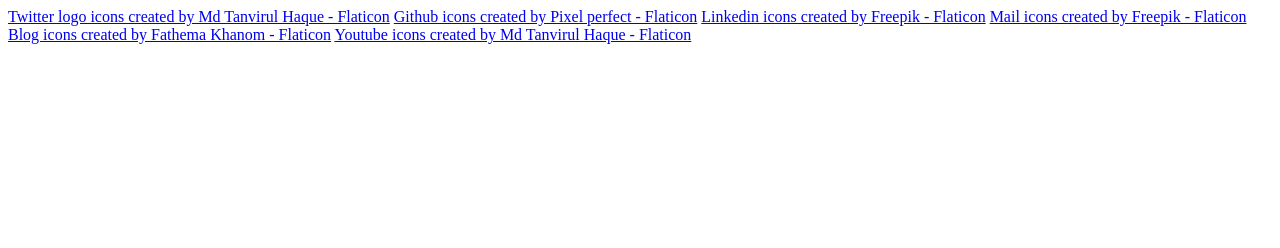
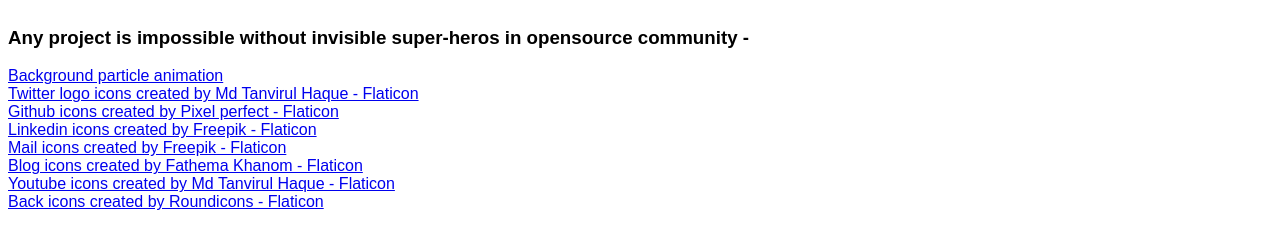
Before and after one commit to AtharvaMahamuni/atharvamahamuni.github.io, a plain HTML site: page attributes.html in a window 1280 px wide. Drawn offline with Linux system fonts and the light colour scheme.

Commit message:
attributes and coming soon page

```diff
--- a/attributes.html
+++ b/attributes.html
@@ -1,17 +1,52 @@
 <!DOCTYPE html>
 <html lang="en">
-<head>
-    <meta charset="UTF-8">
-    <meta http-equiv="X-UA-Compatible" content="IE=edge">
-    <meta name="viewport" content="width=device-width, initial-scale=1.0">
+  <head>
+    <meta charset="UTF-8" />
+    <meta http-equiv="X-UA-Compatible" content="IE=edge" />
+    <meta name="viewport" content="width=device-width, initial-scale=1.0" />
     <title>Attributes</title>
-</head>
-<body>
-    <a href="https://www.flaticon.com/free-icons/twitter-logo" title="twitter logo icons">Twitter logo icons created by Md Tanvirul Haque - Flaticon</a>
-    <a href="https://www.flaticon.com/free-icons/github" title="github icons">Github icons created by Pixel perfect - Flaticon</a>
-    <a href="https://www.flaticon.com/free-icons/linkedin" title="linkedin icons">Linkedin icons created by Freepik - Flaticon</a>
-    <a href="https://www.flaticon.com/free-icons/mail" title="mail icons">Mail icons created by Freepik - Flaticon</a>
-    <a href="https://www.flaticon.com/free-icons/blog" title="blog icons">Blog icons created by Fathema Khanom - Flaticon</a>
-    <a href="https://www.flaticon.com/free-icons/youtube" title="youtube icons">Youtube icons created by Md Tanvirul Haque - Flaticon</a>
-</body>
+  </head>
+  <body>
+    <div style="display: flex; flex-direction: column; font-family: sans-serif">
+      <h3>
+        Any project is impossible without invisible super-heros in opensource
+        community -
+      </h3>
+
+      <a
+        href="https://github.com/VincentGarreau/particles.js"
+        title="particle animation"
+        >Background particle animation</a
+      >
+
+      <a
+        href="https://www.flaticon.com/free-icons/twitter-logo"
+        title="twitter logo icons"
+        >Twitter logo icons created by Md Tanvirul Haque - Flaticon</a
+      >
+      <a href="https://www.flaticon.com/free-icons/github" title="github icons"
+        >Github icons created by Pixel perfect - Flaticon</a
+      >
+      <a
+        href="https://www.flaticon.com/free-icons/linkedin"
+        title="linkedin icons"
+        >Linkedin icons created by Freepik - Flaticon</a
+      >
+      <a href="https://www.flaticon.com/free-icons/mail" title="mail icons"
+        >Mail icons created by Freepik - Flaticon</a
+      >
+      <a href="https://www.flaticon.com/free-icons/blog" title="blog icons"
+        >Blog icons created by Fathema Khanom - Flaticon</a
+      >
+      <a
+        href="https://www.flaticon.com/free-icons/youtube"
+        title="youtube icons"
+        >Youtube icons created by Md Tanvirul Haque - Flaticon</a
+      >
+
+      <a href="https://www.flaticon.com/free-icons/back" title="back icons"
+        >Back icons created by Roundicons - Flaticon</a
+      >
+    </div>
+  </body>
 </html>
```
Also changed, not shown: comingsoon.html (added, +25 -0 lines), index.html (+4 -2 lines), style.css (+14 -0 lines), icons/previous.png (added).
